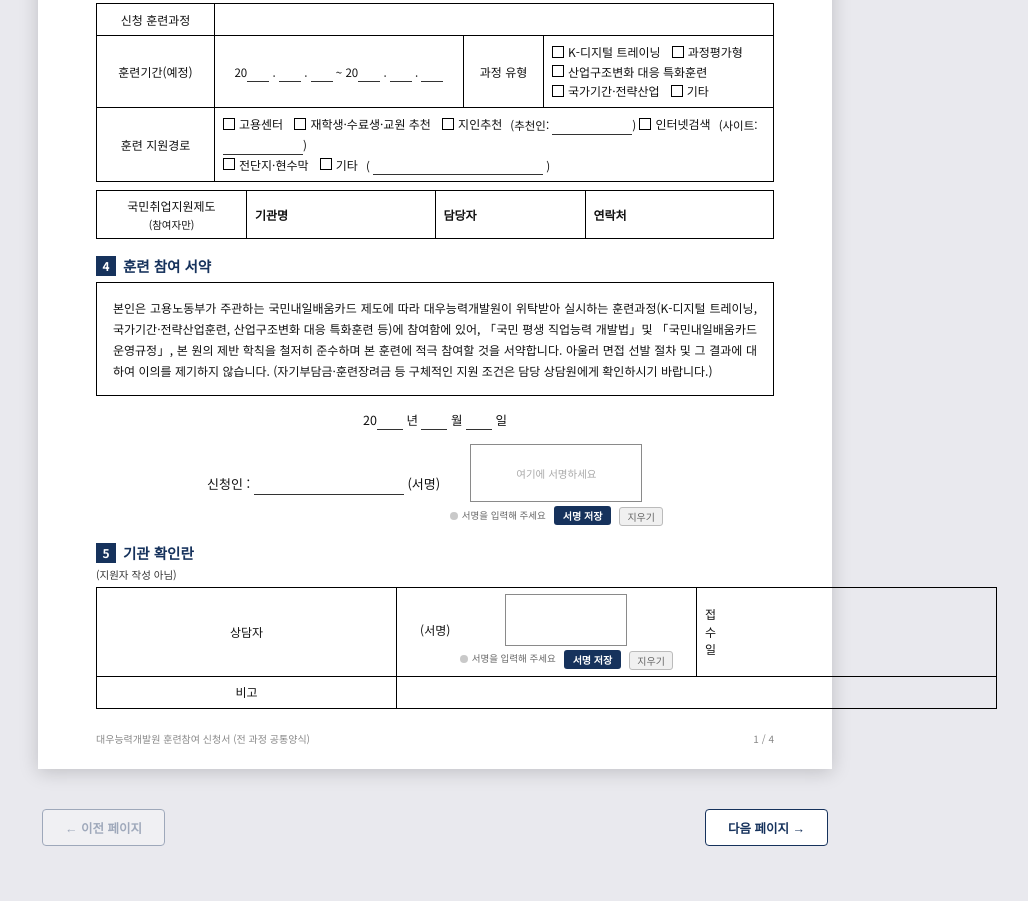
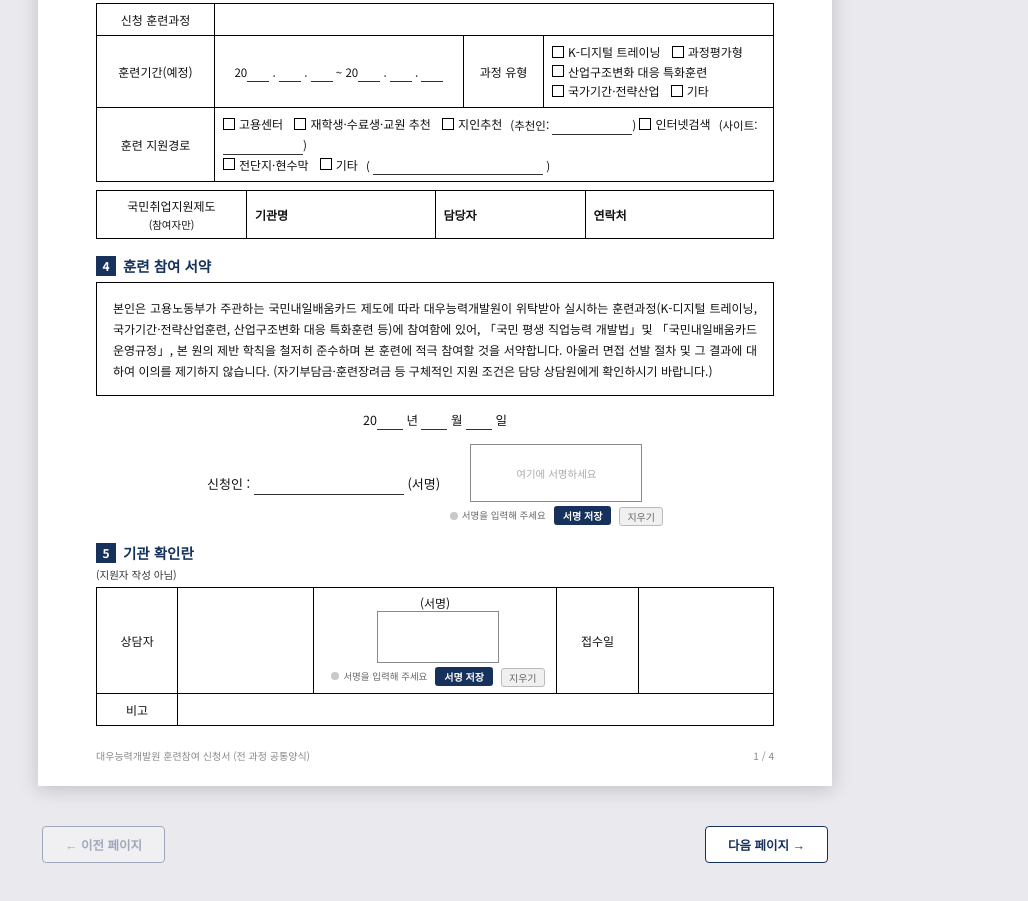
Before and after one commit to keemrayjay-svg/raykay, a website: page daewoo-form/index.html in a window 1280 px wide. Shown: the part 915-1816 px from the top of the page, without its empty margins (205-1233 px from the left). Drawn offline with nearby package versions, Linux system fonts and the light colour scheme.

Commit message:
Update index.html

```diff
--- a/daewoo-form/index.html
+++ b/daewoo-form/index.html
@@ -504,31 +504,42 @@
   <!-- ⑤ 기관 확인란 -->
 <div class="sec"><span class="badge">5</span><span class="sec-title">기관 확인란</span></div>
 <p class="sec-sub">(지원자 작성 아님)</p>
+
 <table class="ft">
   <colgroup>
-      <col style="width:300px"><col><col style="width:300px"><col><col style="width:300px"><col>
+    <col style="width: 12%;"> <!-- 상담자 라벨 -->
+    <col style="width: 20%;"> <!-- 상담자 입력란 -->
+    <col style="width: 36%;"> <!-- (서명) 영역 -->
+    <col style="width: 12%;"> <!-- 접수일 라벨 -->
+    <col style="width: 20%;"> <!-- 접수일 입력란 -->
   </colgroup>
+  <tbody>
     <tr>
       <td class="lab">상담자</td>
-      <td><input type="text" name="상담자"></td>
-      <td class="c">(서명)
-        <span class="sig-wrap">
-          <span class="sig-box"><canvas class="sig" data-w="120" data-h="50"></canvas></span>
-          <span class="sig-tools">
-        <span class="sig-status"><span class="sig-dot"></span><span class="sig-status-text">서명을 입력해 주세요</span></span>
+      <td><input type="text" name="상담자" style="width:100%; box-sizing:border-box;"></td>
+      <td class="c">
+        (서명)
+        <div class="sig-wrap">
+          <div class="sig-box"><canvas class="sig" data-w="120" data-h="50"></canvas></div>
+          <div class="sig-tools">
+            <span class="sig-status">
+              <span class="sig-dot"></span>
+              <span class="sig-status-text">서명을 입력해 주세요</span>
+            </span>
             <button type="button" class="sig-save">서명 저장</button>
             <button type="button" class="sig-clear">지우기</button>
             <span class="sig-preview"><img alt="서명 미리보기"></span>
-      </span>
-        </span>
+          </div>
+        </div>
       </td>
       <td class="lab">접수일</td>
-      <td><input type="text" name="접수일"></td>
+      <td><input type="text" name="접수일" style="width:100%; box-sizing:border-box;"></td>
     </tr>
     <tr>
       <td class="lab">비고</td>
-      <td colspan="4"><input type="text" name="비고"></td>
+      <td colspan="4"><input type="text" name="비고" style="width:100%; box-sizing:border-box;"></td>
     </tr>
+  </tbody>
   </table>
 
   <div class="doc-footer">
```
Lines whose indentation alone changed are shown as unchanged.
